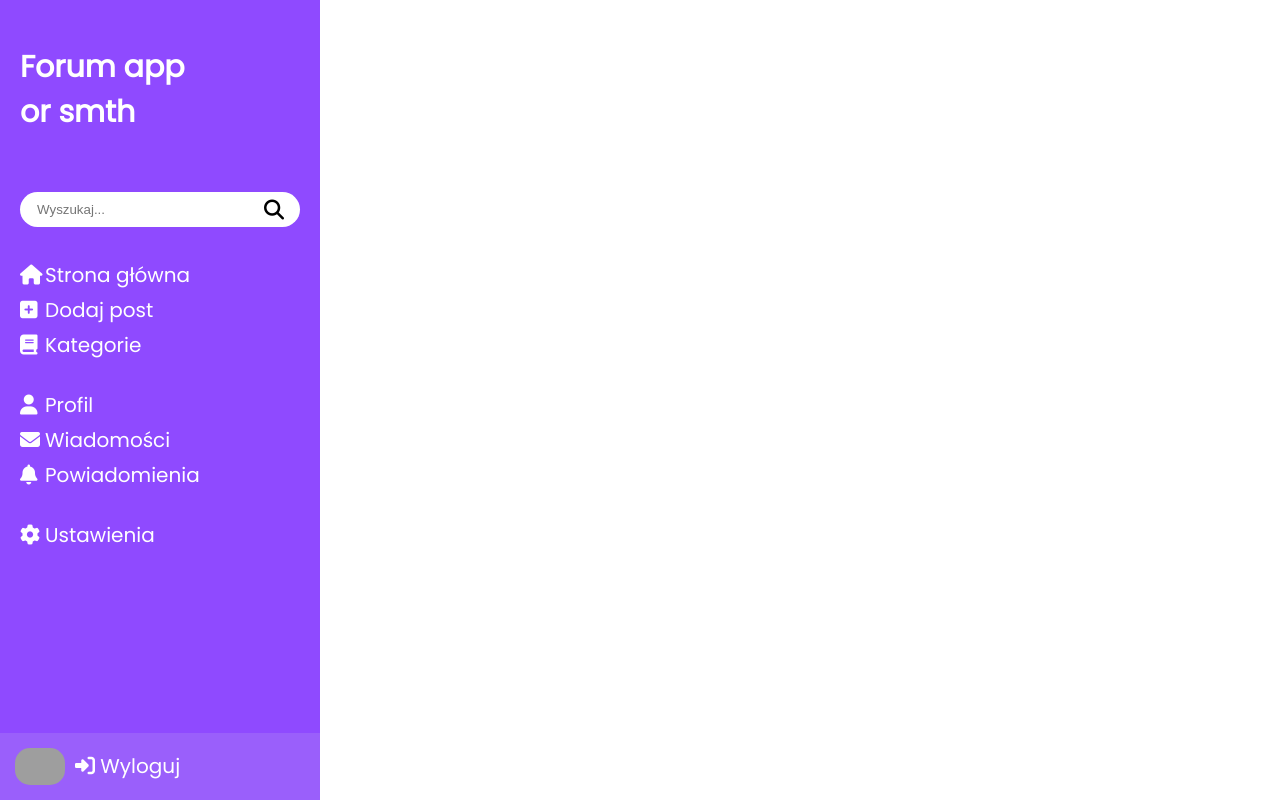
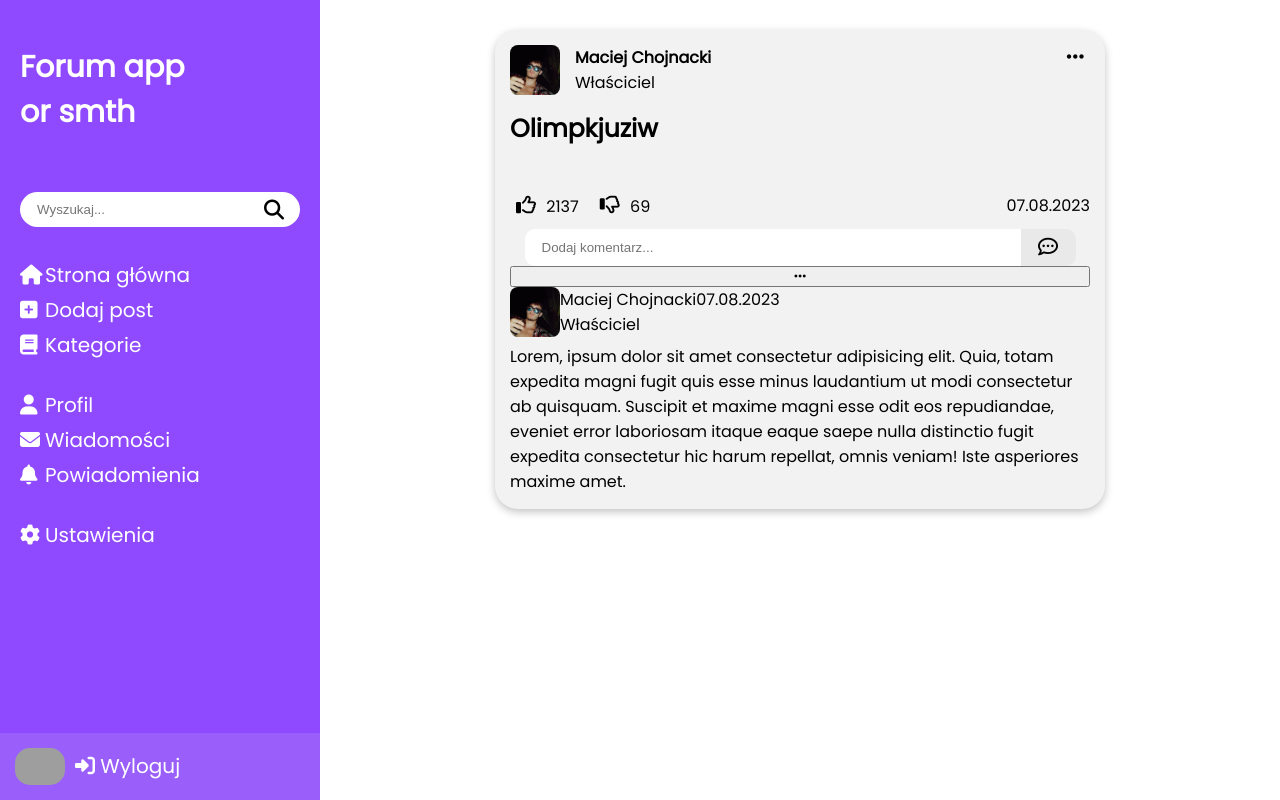
Before and after one commit to elmaccho/forum-app-or-smth, a PHP site: page /main/main.php?page=home in a window 1280 px wide. Run offline with PHP 8.4, Linux system fonts and the light colour scheme; the visitor is signed in with stand-in values (Sample User, id 1); data that the repository does not hold is empty; some libraries are stand-ins or nearby versions; grey boxes are pictures that could not be loaded.

Commit message:
komentarze szkielet elementow

```diff
--- a/main/main.php
+++ b/main/main.php
@@ -126,9 +126,6 @@
                     ";
                 }
             ?>
-
-
-
         </div>
 
         <div class="logout__pannel">
--- a/main/style.css
+++ b/main/style.css
@@ -589,6 +589,9 @@ main{
     margin: 0 auto;
     box-shadow: rgba(0, 0, 0, 0.24) 0px 3px 8px;
 }
+.author__name{
+    font-weight: 900;
+}
 .post__title-wrapper{
     width: 100%;
     padding: 15px;
@@ -695,6 +698,20 @@ main{
     font-size: 20px;
 }
 
+.post__comm{
+    display: flex;
+    flex-direction: column;
+}
+.comm__row-info{
+    display: flex;
+}
+.comm__info-img{
+    width: 50px;
+}
+.comm__info-img img{
+    width: 100%;
+    border-radius: 8px;
+}
 
 @media screen and (max-width: 1038px) {
 
--- a/main/subpages/functions/showposts.php
+++ b/main/subpages/functions/showposts.php
@@ -49,7 +49,7 @@
                     </span>
 
                     <div class='post__img'>
-                        <img src='postImg/$postImg'>
+                        <img src='postImg/$postImg' alt=''>
                     </div>
 
                     <div class='post__info'>
@@ -70,7 +70,7 @@
 
                     <form class='post__comments'>
                             <input class='comments__input' type='text' name='comment' placeholder='Dodaj komentarz...'>
-                            <button class='comments__submit' type='submit'><i class='fa-regular fa-comment-dots'></i></button>
+                            <button class='comments__submit'><i class='fa-regular fa-comment-dots'></i></button>
                     </form>
 
                 </div>";
--- a/main/subpages/home.php
+++ b/main/subpages/home.php
@@ -1,4 +1,88 @@
 <div class="home">
+
+<div class="post">
+
+                    <button class="post__actionBtn">
+                        <i class="fa-solid fa-ellipsis"></i>
+                    </button>
+
+                    <span class="post__author__img">
+                        <img src="./img/364026801_3566251460325160_2469454463339477737_n.jpg" alt="Maciej Chojnacki">
+                        <div class="post__author__info">
+                            <div class="author__name">Maciej Chojnacki</div>
+                            <span class="author__rank">Właściciel</span>
+                        </div>
+                    </span>
+
+                    <span class="post__title-wrapper">
+                        <p class="post__title">Olimpkjuziw</p>
+                    </span>
+
+                    <span class="description__wrapper">
+                        <div class="post__desc">
+
+                        </div>
+                        <button class="post__expand-button">Zobacz więcej</button>
+                    </span>
+
+                    <div class="post__img">
+                        <!-- <img src="postImg/364026801_3566251460325160_2469454463339477737_n.jpg" alt=""> -->
+                    </div>
+
+                    <div class="post__info">
+                        <span class="post__likes">
+                            <button class="post__likeBtn"><i class="fa-regular fa-thumbs-up"></i></button>
+                            2137
+                        </span>
+
+                        <span class="post__dislikes">
+                            <button class="post__dislikeBtn"><i class="fa-regular fa-thumbs-down"></i></button>
+                            69
+                        </span>
+
+                        <div class="post__date">
+                            07.08.2023
+                        </div>
+                    </div>
+
+                    <form class="post__comments">
+                            <input class="comments__input" type="text" name="comment" placeholder="Dodaj komentarz...">
+                            <button class="comments__submit"><i class="fa-regular fa-comment-dots"></i></button>
+                    </form>
+
+                    <div class="post__comments-wrapper">
+                        <div class="post__comm">
+                            <button class="comm__actionBtn"><i class="fa-solid fa-ellipsis"></i></button>
+
+                             <div class="comm__row-info">
+                                <div class="comm__info-img">
+                                    <img src="./img/364026801_3566251460325160_2469454463339477737_n.jpg" alt="Maciej Chojnacki">
+                                </div>
+                                <div class="comm__info-userInfo">
+                                    <span class="comm__userName">
+                                        Maciej Chojnacki
+                                    </span>
+                                    <div class="comm__userRank">
+                                        Właściciel
+                                    </div>
+                                </div>
+                                <span class="comm__dateAdded">
+                                    07.08.2023
+                                </span>
+                             </div>
+                             <div class="comm_row-content">
+                                Lorem, ipsum dolor sit amet consectetur adipisicing elit.
+                                Quia, totam expedita magni fugit quis esse minus
+                                laudantium ut modi consectetur ab quisquam. Suscipit et
+                                maxime magni esse odit eos repudiandae, eveniet error
+                                laboriosam itaque eaque saepe nulla distinctio fugit
+                                expedita consectetur hic harum repellat, omnis veniam!
+                                Iste asperiores maxime amet.
+                             </div>
+                        </div>
+                    </div>
+
+                </div>
     <?php
         include ("functions/showposts.php");
         showPosts();
```
Also changed, not shown: main/subpages/godpanel.php (+0 -25 lines), main/subpages/newpost.php (+11 -9 lines).
